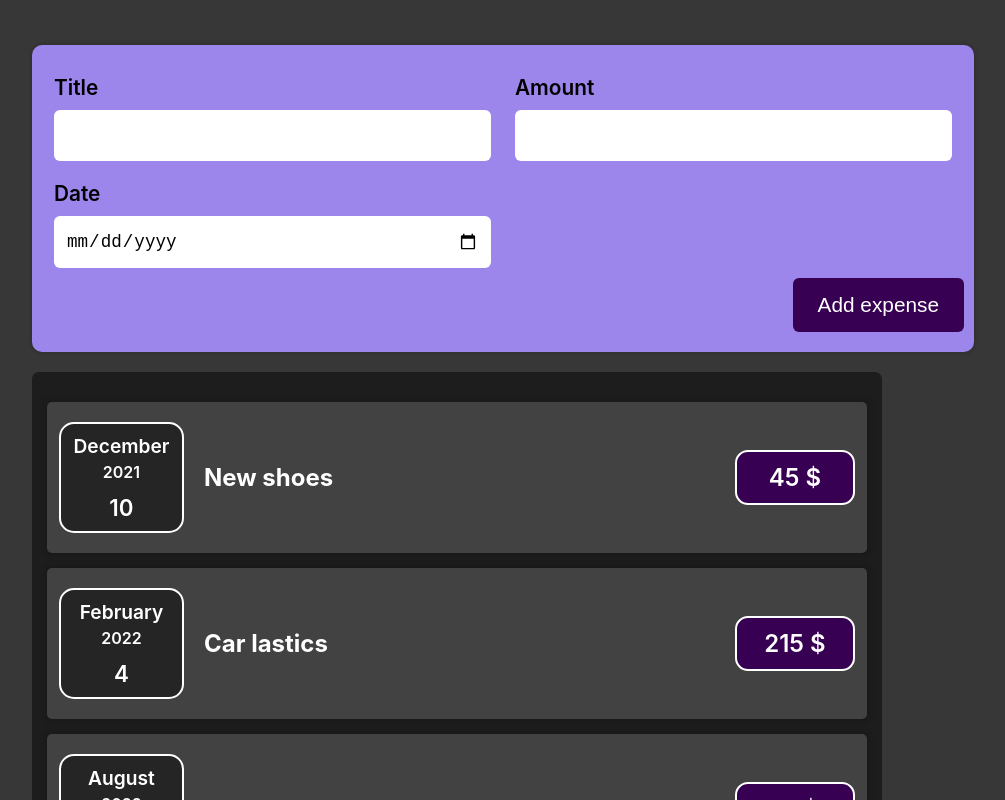
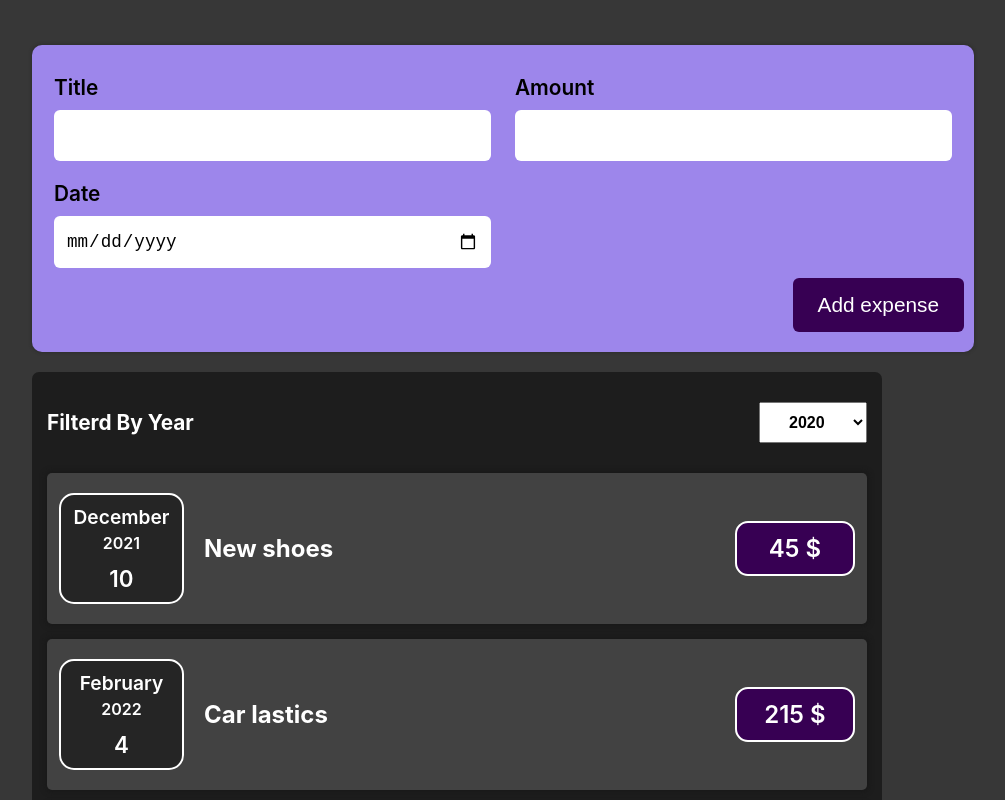
Before and after one commit to Amin-Ansari/Expense-list, a React (Create React App) app: page / in a window 1280 px wide. Shown: the top 800 px of the page, without its empty margins (137-1142 px from the left). Built offline with nearby package versions, Linux system fonts and the light colour scheme.

Commit message:
The problem of storing data based on filtering is solved

```diff
--- a/src/App.js
+++ b/src/App.js
@@ -3,22 +3,41 @@ import "./App.css";
 import Cart from "./Components/UI/Cart";
 import CartsWrapper from "./Components/UI/CartsWrapper";
 import Form from "./Components/UI/Form";
+import YearFilter from "./Components/UI/YearFilter";
 
 function App() {
   let dataList = [
-    { date: new Date("12 / 10 / 2021"), title: "New shoes", price: 45 },
-    { date: new Date("02 / 04 / 2022"), title: "Car lastics", price: 215 },
-    { date: new Date("08 / 05 / 2022"), title: "New TV", price: 18 },
-    { date: new Date("09 / 11 / 2022"), title: "Some choclates", price: 34 },
-    { date: new Date("08 / 10 / 2022"), title: "House rent", price: 600 },
+    [
+      { date: new Date("12 / 10 / 2021"), title: "New shoes", price: 45 },
+      { date: new Date("02 / 04 / 2022"), title: "Car lastics", price: 215 },
+      { date: new Date("08 / 05 / 2022"), title: "New TV", price: 18 },
+      { date: new Date("09 / 11 / 2022"), title: "Some choclates", price: 34 },
+      { date: new Date("08 / 10 / 2022"), title: "House rent", price: 600 },
+    ],
   ];
   const [dynamicList, updateDList] = useState(dataList);
   const liftUpData = (...collectedData) => {
     const [Listtitle, Listnumber, Listdate] = [...collectedData];
-    console.log(Listtitle, Listnumber, Listdate);
     updateDList((previousData) => {
       return [
-        { date: Listdate, title: Listtitle, price: Listnumber },
+        [
+          ,
+          { date: new Date(Listdate), title: Listtitle, price: Listnumber },
+          { date: new Date("12 / 10 / 2021"), title: "New shoes", price: 45 },
+          {
+            date: new Date("02 / 04 / 2022"),
+            title: "Car lastics",
+            price: 215,
+          },
+          { date: new Date("08 / 05 / 2022"), title: "New TV", price: 18 },
+          {
+            date: new Date("09 / 11 / 2022"),
+            title: "Some choclates",
+            price: 34,
+          },
+          { date: new Date("08 / 10 / 2022"), title: "House rent", price: 600 },
+        ],
+        ,
         ...previousData,
       ];
     });
@@ -27,7 +46,8 @@ function App() {
     <div className="App">
       <Form onLiftupData={liftUpData}></Form>
       <CartsWrapper>
-        {dynamicList.map((expense, index) => (
+        <YearFilter></YearFilter>
+        {dynamicList[0].map((expense, index) => (
           <Cart dynamicData={expense} key={index} />
         ))}
       </CartsWrapper>
--- /dev/null
+++ b/src/Components/DataComponents/SelectInput.css
@@ -0,0 +1,5 @@
+.selcet-appearance {
+  font-weight: 600;
+  font-size: 1rem;
+  padding: 10px 25px;
+}
--- /dev/null
+++ b/src/Components/DataComponents/SelectInput.js
@@ -0,0 +1,24 @@
+import "./SelectInput.css";
+
+const SelectInput = (props) => {
+  function returnValueOfSelect(ev) {
+    props.onValueTaking(Number(ev.target.value));
+  }
+  return (
+    <select className="selcet-appearance">
+      <option value="0" onClick={returnValueOfSelect}>
+        2020
+      </option>
+      <option value="1" onClick={returnValueOfSelect}>
+        2021
+      </option>
+      <option value="2" onClick={returnValueOfSelect}>
+        2022
+      </option>
+      <option value="3" onClick={returnValueOfSelect}>
+        2023
+      </option>
+    </select>
+  );
+};
+export default SelectInput;
--- /dev/null
+++ b/src/Components/UI/YearFilter.css
@@ -0,0 +1,13 @@
+.filter-wrapepr {
+  display: flex;
+  flex-direction: row wrap;
+  justify-content: space-between;
+  align-items: center;
+  width: 100%;
+  padding-bottom: 30px;
+}
+.filter-wrapepr p {
+  color: #fff;
+  font-size: 1.3rem;
+  font-weight: 700;
+}
--- /dev/null
+++ b/src/Components/UI/YearFilter.js
@@ -0,0 +1,14 @@
+import "./YearFilter.css";
+import SelectInput from "../DataComponents/SelectInput";
+
+export default function YearFilter() {
+  const takeSelectValue = (takenValue) => {
+    console.log(takenValue);
+  };
+  return (
+    <div className="filter-wrapepr">
+      <p>Filterd By Year</p>
+      <SelectInput onValueTaking={takeSelectValue}></SelectInput>
+    </div>
+  );
+}
```
